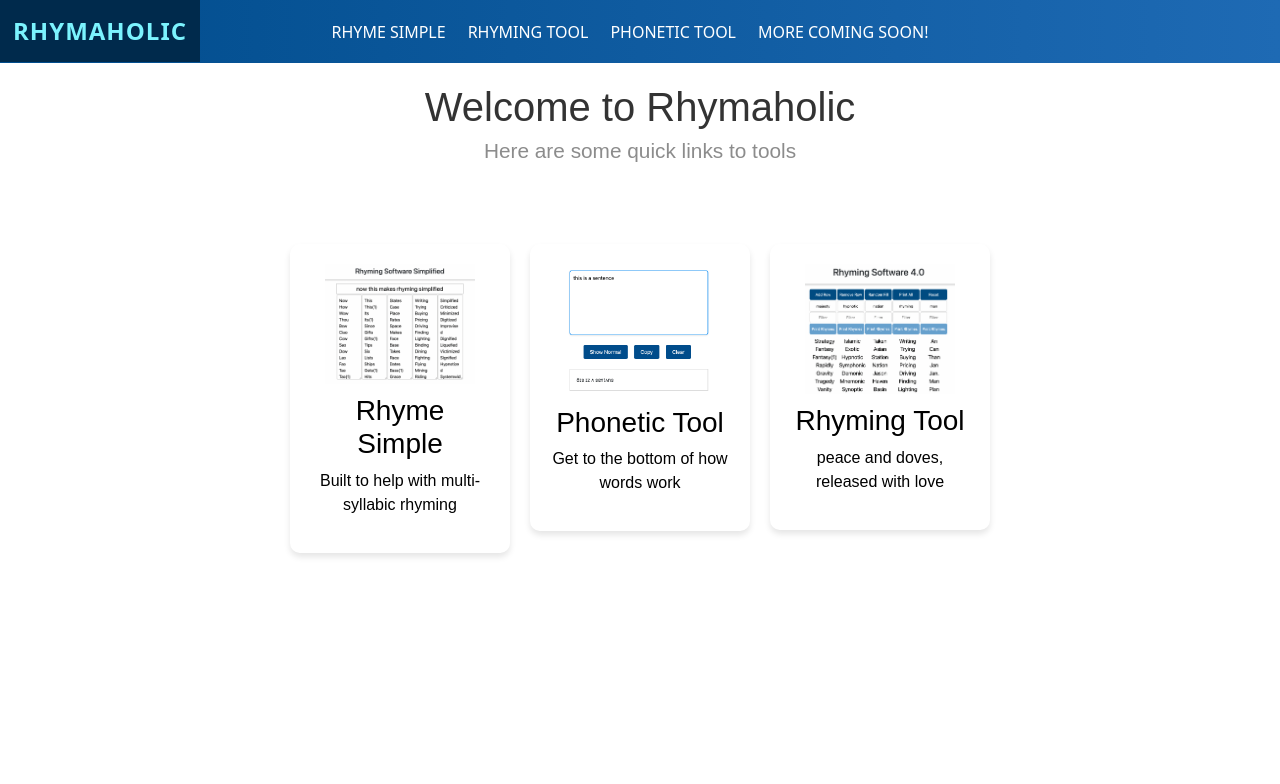
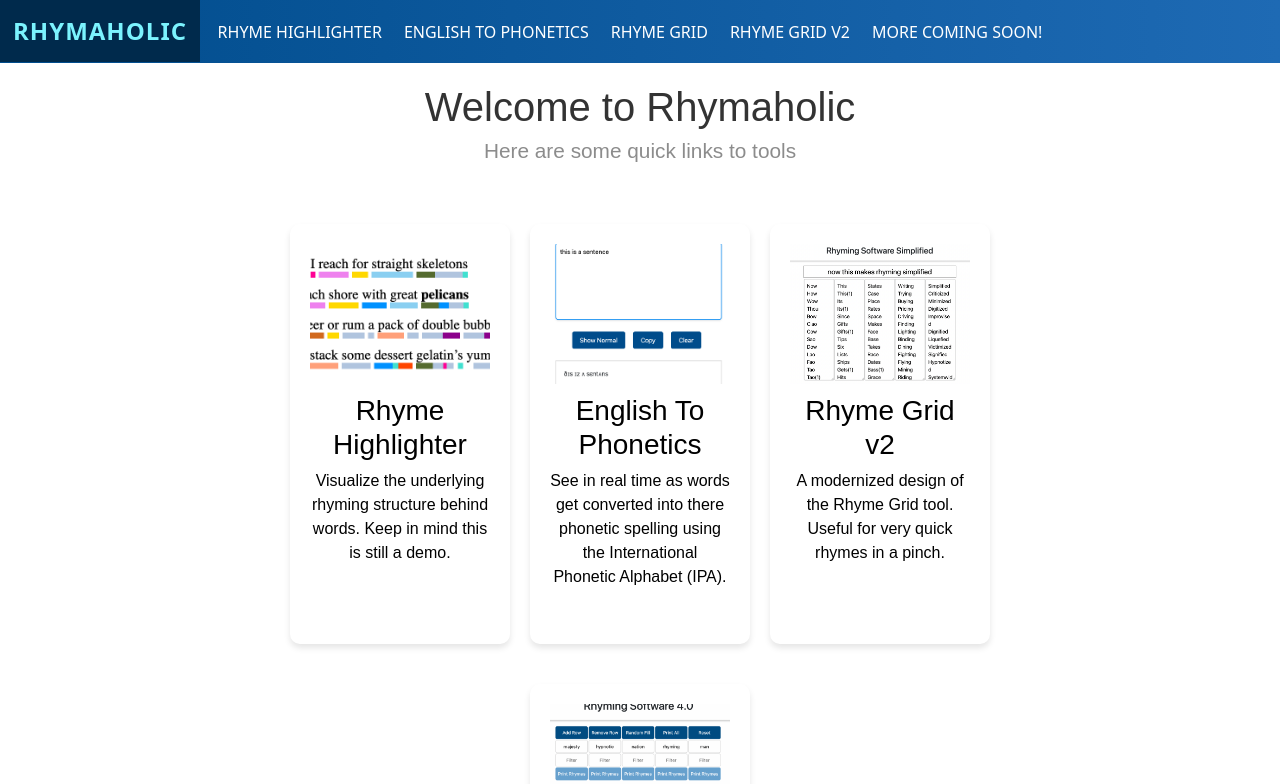
Before and after one commit to Dima49131/Rhymaholic, a React (Vite) app in the folder Rhymaholic/: page / in a window 1280 px wide. Shown: the top 784 px of the page. Built offline with nearby package versions, Linux system fonts and the light colour scheme.

Commit message:
new updates

```diff
--- a/Rhymaholic/src/App.css
+++ b/Rhymaholic/src/App.css
@@ -1,208 +1,3 @@
-/* Navbar container */
-
-nav {
-  background: linear-gradient(to right, #004c8c, #1e6ab4); /* Blue gradient */
-  padding: 0px 0px;
-  position:relative;
-  top: 0;
-  z-index: 1000;
-}
-
-.navbar {
-  display: flex;
-  justify-content: space-between;
-  align-items: center;
-  flex-wrap: wrap;
-  position: relative; /* Enables relative positioning inside the navbar */
-}
-
-.navbarbrand {
-  position: absolute;
-  top: 0;
-  left: 0;
-  padding: 13px;
-  font-size: 24px;
-  font-weight: bold;
-  color: white;
-  text-transform: uppercase;
-  letter-spacing: 1px;
-  background-color: transparent;
-  border: none;
-  transition: background-color 0.3s ease;
-}
-
-  .navbarbrand:hover {
-      color: #7bf3fe;
-      background-color:#002a4c;
-  }
-
-.nav-links {
-  list-style: none;
-  margin: 0;
-  padding: 0;
-  display: flex;
-  gap: 2px;
-}
-
-.nav-links li {
-  position: relative;
-}
-
-.nav-links a {
-  color: white;
-  font-size: 16px;
-  text-decoration: none;
-  text-transform: uppercase;
-  font-weight: 500;
-  padding: 5px 10px;
-  display: inline-block;
-  transition: color 0.3s ease, transform 0.3s ease, background-color 0.3s ease;
-}
-
-.nav-links a:hover {
-  color: #7bf3fe;
-  background-color:#002a4c;
-
-}
-
-/* Navbar icons */
-.navbar-icons {
-  display:flex;
-  gap: 10px;
-}
-
-.navbar-icons i {
-
-  font-size: 22px;
-  color: white;
-  transition: color 0.3s ease;
-}
-
-.navbar-icons i:hover {
-  color: #7bf3fe;
-}
-
-
-
-/* Desktop mid view */
-@media (min-width: 769px) {
-  .hamburger {
-    display: none; /* Hide hamburger menu */
-  }
-  .navbar {
-    height: 63px;
-  }
-}
-
-
-@media (min-width: 927px) {
-  .navbar-icons {
-    padding-right: 20px;
-  }
-}
-
-/* Responsive view for smaller screens */
-@media (max-width: 927px) {
-  nav {
-      z-index: 1;
-  }
-
-  .navbarbrand {
-    color: rgb(255, 255, 255);
-    background-color:#1e69b400;
-    border: none;
-    transition: background-color 0.3s ease;
-}
-.navbarbrand:hover {
-    color: #7bf3fe;
-    background-color:#002a4c;
-}
-
-
-  .navbar {
-    display: flex;
-    flex-direction: column; /* Stack items vertically */
-    align-items: flex-start;
-    justify-content: flex-start;
-    position: relative;
-    height: 60px; /* Default height for collapsed navbar */
-    overflow: hidden; /* Hide overflowing content for smooth animation */
-    transition: height 0.3s ease; /* Smooth height transition */
-  }
-
-  .navbar.open {
-    height: 35vh; /* Expand navbar to desired height */
-  }
-
-  .nav-links {
-    visibility: hidden;
-    flex-direction: column;
-    width: 100%;
-    position: absolute;
-    top: 60px;
-    left: 0;
-    background: linear-gradient(to right, #004c8c, #1e6ab4); /* Blue gradient */
-    padding: 10px 0;
-    opacity: 0;
-    transition: opacity 0.3s ease, visibility 0.3s ease;
-  }
-
-  .navbar.open .nav-links {
-    visibility: visible;
-    opacity: 1;
-  }
-
-  .nav-links li {
-    width: 100%;
-  }
-
-  .navbar-icons {
-    position: absolute; /* Prevents re-alignment when navbar expands */
-    top: 20px; /* Adjust to maintain consistent placement */
-    right: 50px; /* Adjust to maintain consistent placement */
-    display: flex;
-    justify-content: center;
-    align-items: center;
-  }
-
-  .hamburger {
-    position: absolute; /* Prevents re-alignment when navbar expands */
-    top: 17px; /* Adjust to maintain consistent placement */
-    right: 10px; /* Adjust to maintain consistent placement */
-    display: flex;
-    flex-direction: column;
-    justify-content: space-around;
-    width: 30px;
-    height: 25px;
-    cursor: pointer;
-    background: none;
-    border: none;
-  }
-
-  .hamburger .line {
-      width: 100%;
-      height: 4px;
-      background-color: white;
-      transition: all 0.2s ease-in-out;
-  }
-  .hamburger:hover .line {
-      background-color: #7bf3fe;
-  }
-
-
-
-  .navbar.open .hamburger .line:nth-child(1) {
-    transform: rotate(45deg) translate(5px, 5px);
-  }
-
-  .navbar.open .hamburger .line:nth-child(2) {
-    opacity: 0;
-  }
-
-  .navbar.open .hamburger .line:nth-child(3) {
-    transform: rotate(-45deg) translate(5px, -5px);
-  }
-}
 
 
 body {
--- a/Rhymaholic/src/App.jsx
+++ b/Rhymaholic/src/App.jsx
@@ -4,7 +4,7 @@ import Home from './pages/Homepage/Home';
 import PhoneticTool from './pages/PhoneticTool/PhoneticTool';
 import RhymingTool from './pages/RhymingTool/RhymingTool';
 import RhymingToolSimple from './pages/RhymingToolSimple/RhymingToolSimple';
-
+import Highlighter from './pages/Highlighter/Highlighter';
 
 import Navbar from './components/Navbar';
 import './App.css';
@@ -19,6 +19,7 @@ const App = () => {
                     <Route path="/phonetictool" element={<PhoneticTool />} />
                     <Route path="/rhymingtool" element={<RhymingTool />} />
                     <Route path="/rhymingtoolsimplified" element={<RhymingToolSimple />} />
+                    <Route path="/Highlighter" element={<Highlighter />} />
                 </Routes>
             </main>
         </Router>
--- a/Rhymaholic/src/components/Navbar.jsx
+++ b/Rhymaholic/src/components/Navbar.jsx
@@ -1,6 +1,7 @@
 import React from 'react';
 import { useEffect } from 'react';
 import { Link } from 'react-router-dom';
+import './navbar.css'
 
 const NavBar = () => {
     useEffect(() => {
@@ -28,10 +29,10 @@ const NavBar = () => {
         <Link to="/"><button className="navbarbrand">Rhymaholic</button></Link>
 
         <ul className="nav-links">
-            <li><Link to="/rhymingtoolsimplified">Rhyme Simple</Link></li>
-            <li><Link to="/rhymingtool">Rhyming Tool</Link></li>
-            <li><Link to="/phonetictool">Phonetic Tool</Link></li>
-
+            <li><Link to="/highlighter">Rhyme Highlighter</Link></li>
+            <li><Link to="/phonetictool">English To Phonetics</Link></li>
+            <li><Link to="/rhymingtool">Rhyme Grid</Link></li>
+            <li><Link to="/rhymingtoolsimplified">Rhyme Grid v2</Link></li>
             <li><a href="#">More coming soon!</a></li>
         </ul>
         <div className="navbar-icons">
--- /dev/null
+++ b/Rhymaholic/src/components/navbar.css
@@ -0,0 +1,205 @@
+/* Navbar container */
+
+nav {
+  background: linear-gradient(to right, #004c8c, #1e6ab4); /* Blue gradient */
+  padding: 0px 0px;
+  position:relative;
+  top: 0;
+  z-index: 1000;
+}
+
+.navbar {
+  display: flex;
+  justify-content: space-between;
+  align-items: center;
+  flex-wrap: wrap;
+  position: relative; /* Enables relative positioning inside the navbar */
+}
+
+.navbarbrand {
+  position: absolute;
+  top: 0;
+  left: 0;
+  padding: 13px;
+  font-size: 24px;
+  font-weight: bold;
+  color: white;
+  text-transform: uppercase;
+  letter-spacing: 1px;
+  background-color: transparent;
+  border: none;
+  transition: background-color 0.3s ease;
+}
+
+  .navbarbrand:hover {
+      color: #7bf3fe;
+      background-color:#002a4c;
+  }
+
+.nav-links {
+  list-style: none;
+  margin: 0;
+  padding: 0;
+  display: flex;
+  gap: 2px;
+}
+
+.nav-links li {
+  position: relative;
+}
+
+.nav-links a {
+  color: white;
+  font-size: 16px;
+  text-decoration: none;
+  text-transform: uppercase;
+  font-weight: 500;
+  padding: 5px 10px;
+  display: inline-block;
+  transition: color 0.3s ease, transform 0.3s ease, background-color 0.3s ease;
+}
+
+.nav-links a:hover {
+  color: #7bf3fe;
+  background-color:#002a4c;
+
+}
+
+/* Navbar icons */
+.navbar-icons {
+  display:flex;
+  gap: 10px;
+}
+
+.navbar-icons i {
+
+  font-size: 22px;
+  color: white;
+  transition: color 0.3s ease;
+}
+
+.navbar-icons i:hover {
+  color: #7bf3fe;
+}
+
+
+
+/* Desktop mid view */
+@media (min-width: 769px) {
+  .hamburger {
+    display: none; /* Hide hamburger menu */
+  }
+  .navbar {
+    height: 63px;
+  }
+}
+
+
+@media (min-width: 927px) {
+  .navbar-icons {
+    padding-right: 20px;
+  }
+}
+
+/* Responsive view for smaller screens */
+@media (max-width: 927px) {
+  nav {
+      z-index: 1;
+  }
+
+  .navbarbrand {
+    color: rgb(255, 255, 255);
+    background-color:#1e69b400;
+    border: none;
+    transition: background-color 0.3s ease;
+}
+.navbarbrand:hover {
+    color: #7bf3fe;
+    background-color:#002a4c;
+}
+
+
+  .navbar {
+    display: flex;
+    flex-direction: column; /* Stack items vertically */
+    align-items: flex-start;
+    justify-content: flex-start;
+    position: relative;
+    height: 60px; /* Default height for collapsed navbar */
+    overflow: hidden; /* Hide overflowing content for smooth animation */
+    transition: height 0.3s ease; /* Smooth height transition */
+  }
+
+  .navbar.open {
+    height: 35vh; /* Expand navbar to desired height */
+  }
+
+  .nav-links {
+    visibility: hidden;
+    flex-direction: column;
+    width: 100%;
+    position: absolute;
+    top: 60px;
+    left: 0;
+    background: linear-gradient(to right, #004c8c, #1e6ab4); /* Blue gradient */
+    padding: 10px 0;
+    opacity: 0;
+    transition: opacity 0.3s ease, visibility 0.3s ease;
+  }
+
+  .navbar.open .nav-links {
+    visibility: visible;
+    opacity: 1;
+  }
+
+  .nav-links li {
+    width: 100%;
+  }
+
+  .navbar-icons {
+    position: absolute; /* Prevents re-alignment when navbar expands */
+    top: 20px; /* Adjust to maintain consistent placement */
+    right: 50px; /* Adjust to maintain consistent placement */
+    display: flex;
+    justify-content: center;
+    align-items: center;
+  }
+
+  .hamburger {
+    position: absolute; /* Prevents re-alignment when navbar expands */
+    top: 17px; /* Adjust to maintain consistent placement */
+    right: 10px; /* Adjust to maintain consistent placement */
+    display: flex;
+    flex-direction: column;
+    justify-content: space-around;
+    width: 30px;
+    height: 25px;
+    cursor: pointer;
+    background: none;
+    border: none;
+  }
+
+  .hamburger .line {
+      width: 100%;
+      height: 4px;
+      background-color: white;
+      transition: all 0.2s ease-in-out;
+  }
+  .hamburger:hover .line {
+      background-color: #7bf3fe;
+  }
+
+
+
+  .navbar.open .hamburger .line:nth-child(1) {
+    transform: rotate(45deg) translate(5px, 5px);
+  }
+
+  .navbar.open .hamburger .line:nth-child(2) {
+    opacity: 0;
+  }
+
+  .navbar.open .hamburger .line:nth-child(3) {
+    transform: rotate(-45deg) translate(5px, -5px);
+  }
+}
--- /dev/null
+++ b/Rhymaholic/src/pages/Highlighter/Highlighter.jsx
@@ -0,0 +1,30 @@
+import React, { useState, useEffect } from 'react';
+import '/src/App.css';
+
+
+const Highlighter = () => {
+
+    //const [dictionary, setDictionary] = useState({});
+
+    /*
+    useEffect(() => {
+        fetch('/ipa-dictionary.json')
+            .then(response => response.json())
+            .then(data => setDictionary(data))
+            .catch(error => {
+                console.error('Error loading IPA dictionary:', error);
+            });
+    }, []);*/
+
+       return (
+            <>
+            <div className='home-header'>
+                <h2>This area is under contruction come back later to see it in action</h2>
+            </div>
+
+            </>
+       )
+
+};
+
+export default Highlighter;
--- a/Rhymaholic/src/pages/Homepage/Home.css
+++ b/Rhymaholic/src/pages/Homepage/Home.css
@@ -28,18 +28,19 @@
 }
 
 .tools-grid {
-    padding: 20px;
+    padding: 0px;
     display: flex;
-    flex-wrap: wrap; /* This enables wrapping */
+    flex-wrap: wrap;
     gap: 20px;
-    overflow-x: hidden; /* Hide horizontal overflow */
-    overflow-y: auto; /* Enable vertical scrolling if needed */
+    overflow-x: hidden;
+    overflow-y: hidden;
     justify-content: center;
 }
 
 .tool-box {
     background-color: rgba(255, 255, 255, 0.2);
     padding: 20px;
+    min-height: 420px;
     border-radius: 10px;
     box-shadow: 0 4px 6px rgba(0, 0, 0, 0.1);
     transition: transform 0.2s ease-in-out;
@@ -51,13 +52,14 @@
 }
 
 .tool-box:hover {
-    transform: scale(1.05);
+    transform: scale(1.03);
     background-color: rgba(255, 255, 255, 0.3);
 }
 
 
 .tool-image {
-    width: 150px;
-    height: auto;
+    width: 100%;
+    height: 140px;
+    object-fit: cover;
     margin-bottom: 10px;
 }
--- a/Rhymaholic/src/pages/RhymingTool/RhymingTool.jsx
+++ b/Rhymaholic/src/pages/RhymingTool/RhymingTool.jsx
@@ -441,7 +441,7 @@ function getSlantOptions(char) {
     <div>
 
       <div className="parent-container2" id="parentContainer2">
-        <h1>Rhyming Software 4.0</h1>
+        <h1>Rhyme Grid</h1>
 
       </div>
 
--- a/Rhymaholic/src/pages/RhymingToolSimple/RhymingToolSimple.jsx
+++ b/Rhymaholic/src/pages/RhymingToolSimple/RhymingToolSimple.jsx
@@ -94,7 +94,7 @@ const MAX_CACHE_SIZE = 1000;
 
     <div>
         <div className="containerHere">
-        <h1 id="titleHere">Rhyming Simplified</h1>
+        <h1 id="titleHere">Rhyme Grid V2</h1>
         <input type="text" id="inputHere" autoComplete="off" value={inputValue} onChange={handleChange} placeholder="Type in some words"/>
 
       <div id="outputContainer">
```
Also changed, not shown: Rhymaholic/src/pages/Homepage/Home.jsx (+5 -4 lines), Rhymaholic/public/highlighter.png (added), 1 other file (tests, documents, lock files or other folders).
